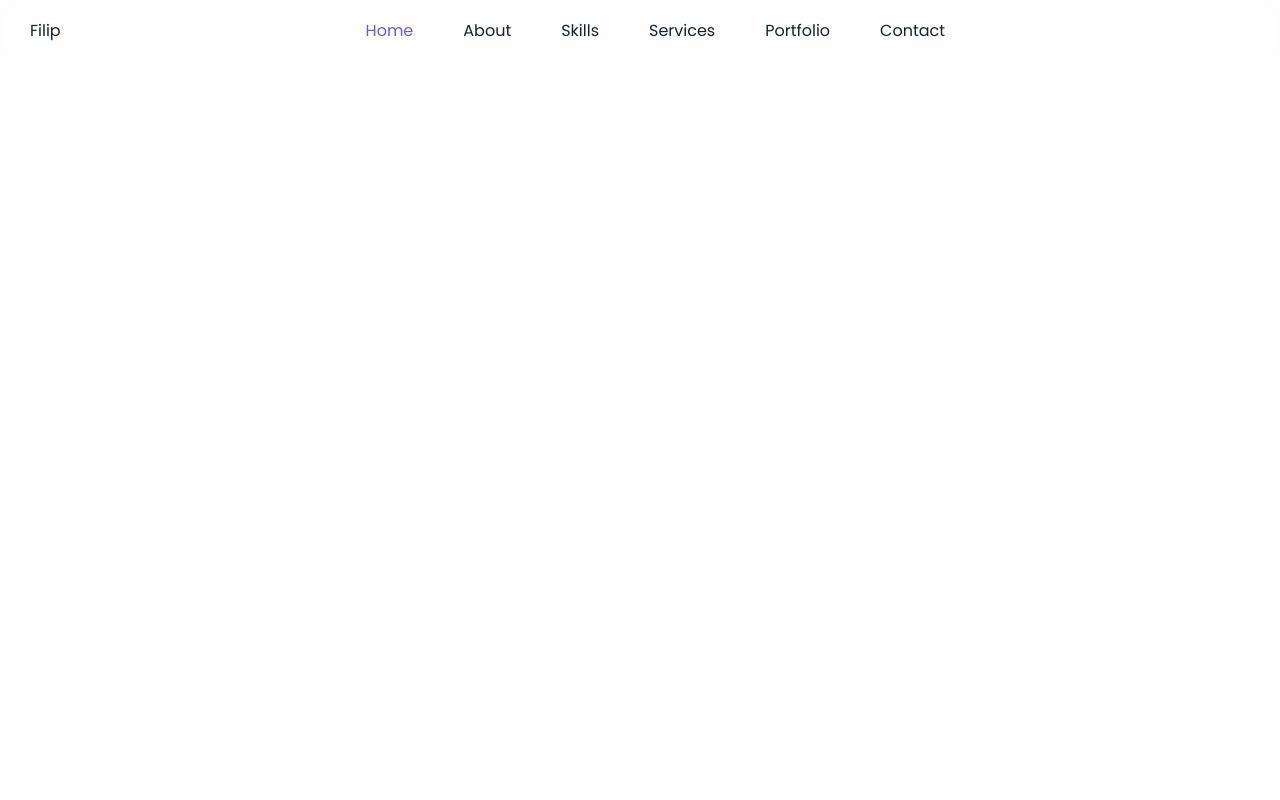
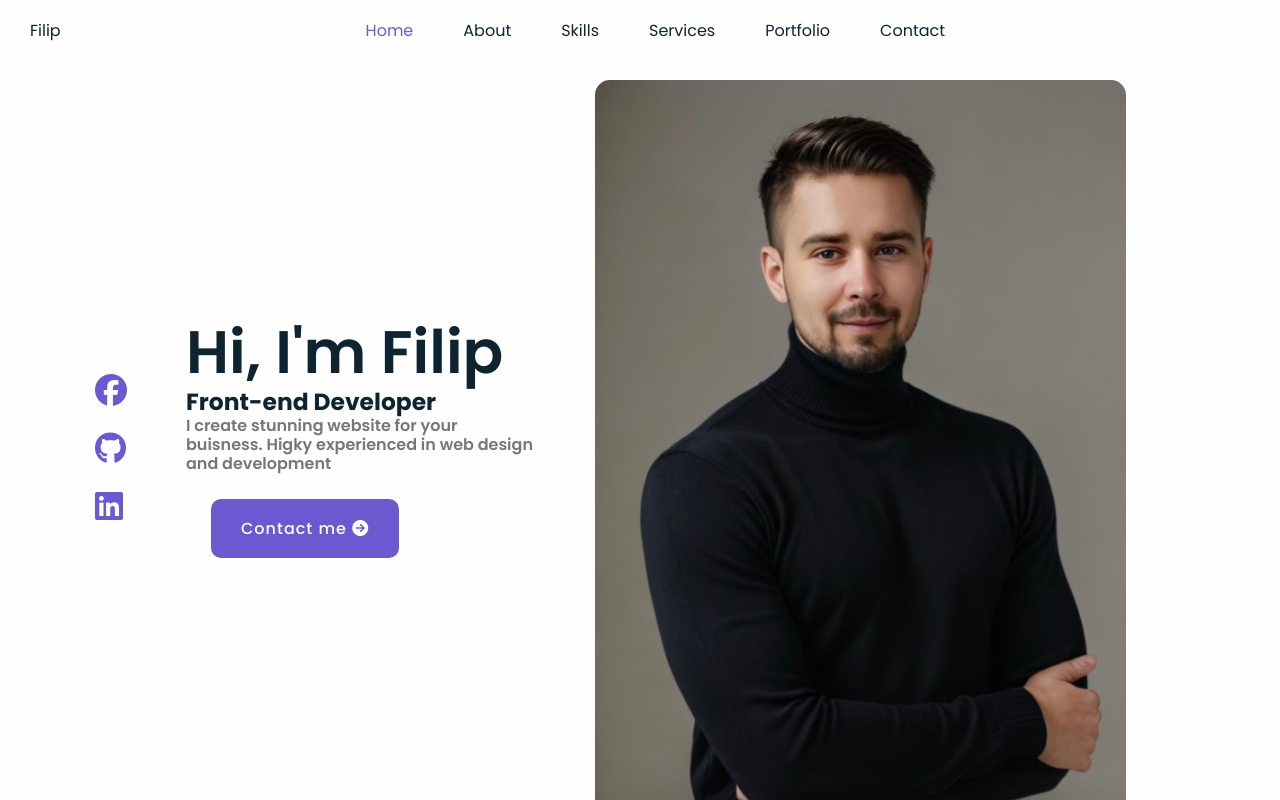
Before and after one commit to pilientiy/myPortfolio, a plain HTML site: page index.html in a window 1280 px wide. Drawn offline with Linux system fonts and the light colour scheme.

Commit message:
mainSectionFirstpart
Add first part of main section.

```diff
--- a/css/main.css
+++ b/css/main.css
@@ -112,7 +112,8 @@ body {
     color: var(--first-color);
     background: var(--body-bg-color);
     overflow-x: hidden;
-}
+/*     padding-top: 61px;
+ */}
 
 .container {
   max-width: 1250px;
@@ -179,3 +180,95 @@ body {
 }
 
 /* === end header=== */
+
+
+/* === home=== */
+
+.home {
+    padding: 80px;
+    height: 100vh;
+}
+
+.home-wrapper {
+    display: flex;
+    justify-content: space-between;
+    align-items: center;
+    gap:30px;
+}
+
+.media-icons {
+    display: flex;
+    flex-direction: column;
+    gap: 10px;
+}
+
+.media-icons a{
+    color: var(--second-color);
+    font-size: 32px ;
+}
+
+
+.media-icons a:hover {
+    color: var(--hover-color);
+}
+
+.home-info h1{
+    font-size: 60px;
+    font-weight: 600;
+    line-height: 1.2;
+}
+
+.home-info {
+    color: var(--first-color);
+    font-size: 20px;
+    font-weight: 600;
+    line-height: 1.2;
+}
+
+.home-info p{
+    font-size: var(--normal-font-size);
+    color: var(--third-color);
+    max-width: 350px;
+    width: 100%;
+}
+
+.home-info-link {
+    display: inline-block;
+    margin: 25px;
+    padding: 20px 30px;
+    letter-spacing: 1px;
+    border-radius: 10px;
+    color:white;
+    background: var(--second-color);
+    font-size: var(--normal-font-size);
+    font-weight: 500;
+}
+
+.home-info-link:hover {
+    background: var(--hover-color);
+}
+
+.scroll-down{
+    display: block;
+    margin: 20px auto 0;
+    width: 120px;
+    text-align: center;
+    color: var(--first-color);
+    font-size: var(--normal-font-size);
+    font-weight: 500;
+}
+
+.scroll-down i{
+    color: var(--second-color);
+    font-size: 18px;
+    animation: arrow-down ease 2s infinite;
+}
+
+@keyframes arrow-down{
+    0%{
+        transform: translatey(0);
+    }
+    30%{
+        transform: translateY(10px);
+    }
+}
--- a/index.html
+++ b/index.html
@@ -41,5 +41,55 @@
         </div>
     </div>
    </header>
+
+   <main>
+    <!-- Home section -->
+     <section class="home" id="home">
+        <div class="container home-wrapper">
+            <div class="media-icons">
+                <a href="">
+                    <i class="fa-brands fa-facebook"></i>
+                </a>
+
+                <a href="">
+                    <i class="fa-brands fa-github"></i>
+                </a>
+
+                <a href="">
+                    <i class="fa-brands fa-linkedin"></i>
+                </a>
+            </div>
+
+            <div class="home-info">
+                <h1>Hi, I'm Filip</h1>
+                <h3>Front-end Developer</h3>
+                <p>
+                    I create stunning website for your buisness. Higky experienced in
+                    web design and development
+                </p>
+
+                <a href="" class="home-info-link">
+                    Contact me
+                    <i class="fa-solid fa-circle-arrow-right"></i>
+                </a>
+            </div>
+
+            <div class="home-img">
+                <img src="./img/My photo.JPG" alt="myPhoto" style="border-radius: 15px; width: 90%; height: auto;">
+            </div>
+        </div>
+
+        <a href="#about" class="scroll-down">
+            Scroll down
+            <i class="fa-solid fa-arrow-down"></i>
+        </a>
+
+     </section>
+
+    <!-- End home section -->
+
+
+
+   </main>
 </body>
 </html>
```
Also changed, not shown: img/My photo.JPG (added).
